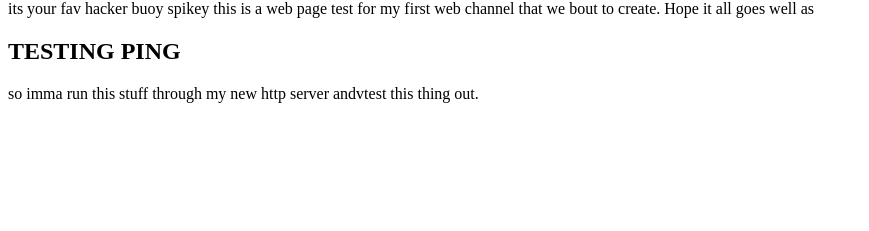
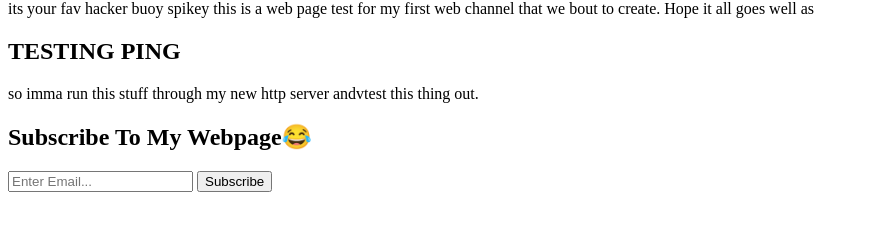
Before and after one commit to Spikes-s/My-web-page, a plain HTML site: page index.html in a window 1280 px wide. Shown: the part 221-452 px from the top of the page, without its empty margins (0-869 px from the left). Drawn offline with Linux system fonts and the light colour scheme.

Commit message:
Update index.html

```diff
--- a/index.html
+++ b/index.html
@@ -20,6 +20,7 @@
     Hello,freakin' World!
   </h1>
 </body>
+  <body>
       its your fav hacker buoy spikey
       this is a web page test for my first web channel that we bout to create. Hope it all goes well as
 </body>
@@ -28,6 +29,15 @@
   </h2>
       <body>
       so imma run this stuff through my new http server andvtest this thing out.
+        <section id="newsletter">
+      <div class="container">
+        <h1><span class="highlight">Subscribe To My</span> Webpage😂</h1>
+        <form>
+          <input type="email" placeholder="Enter Email..." required>
+          <button type="submit" class="button_1">Subscribe</button>
+        </form>
+      </div>
+        </section>
 
       </body>
 </html>
```
